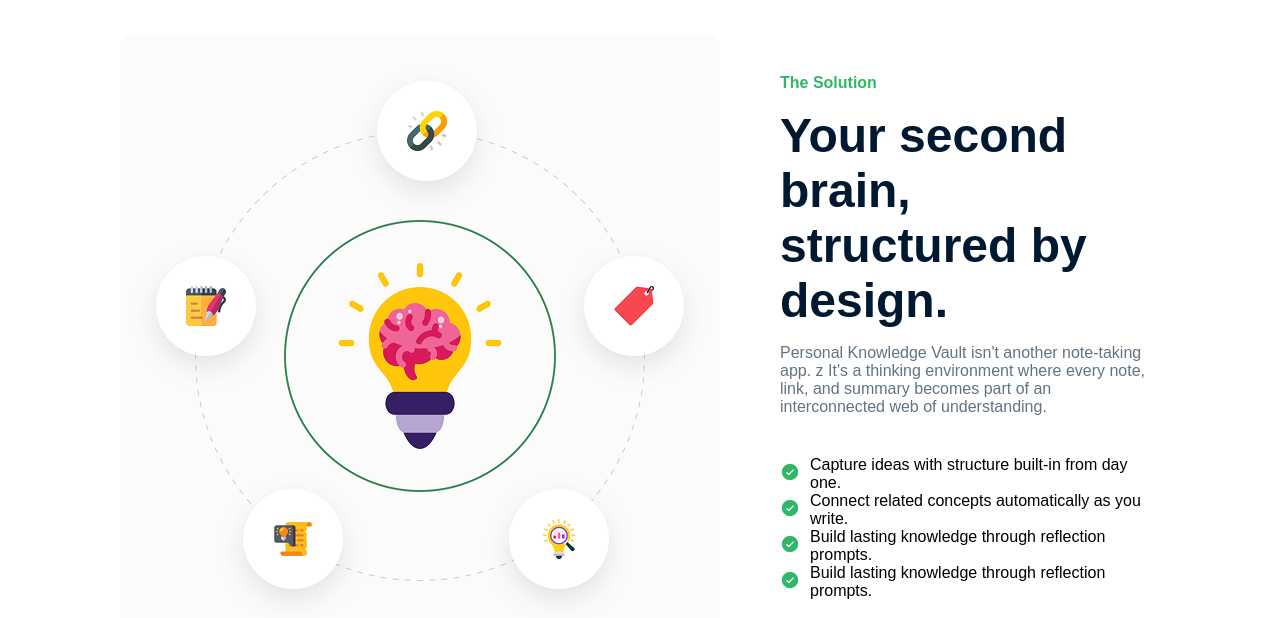
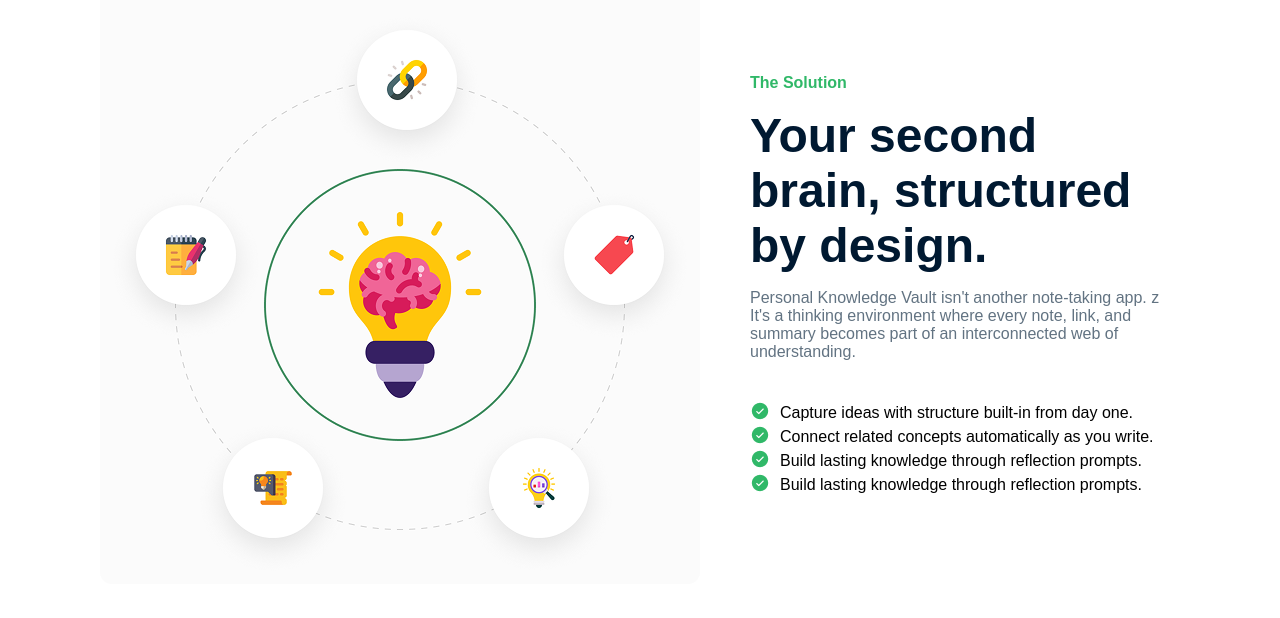
Before and after one commit to amitkhan-dev/Assingment01-b13, a plain HTML site: page index.html in a window 1280 px wide. Shown: the part 1402-2020 px from the top of the page. Drawn offline with Linux system fonts and the light colour scheme.

Commit message:
Final check and some correction in brain section now update

```diff
--- a/style.css
+++ b/style.css
@@ -172,10 +172,10 @@ justify-content: space-between;
 }
 
 #brain-section {
-  margin: 120px 120px;
+  margin: 120px 100px;
   display: flex;
   justify-content: center;
-  gap: 60px;
+  gap: 50px;
   align-items: center;
 }
 #brain-section .brain img {
@@ -285,3 +285,7 @@ justify-content: space-between;
   gap: 10px;
 
 }
+
+#footer p {
+  margin-top: 16px;
+}
```
